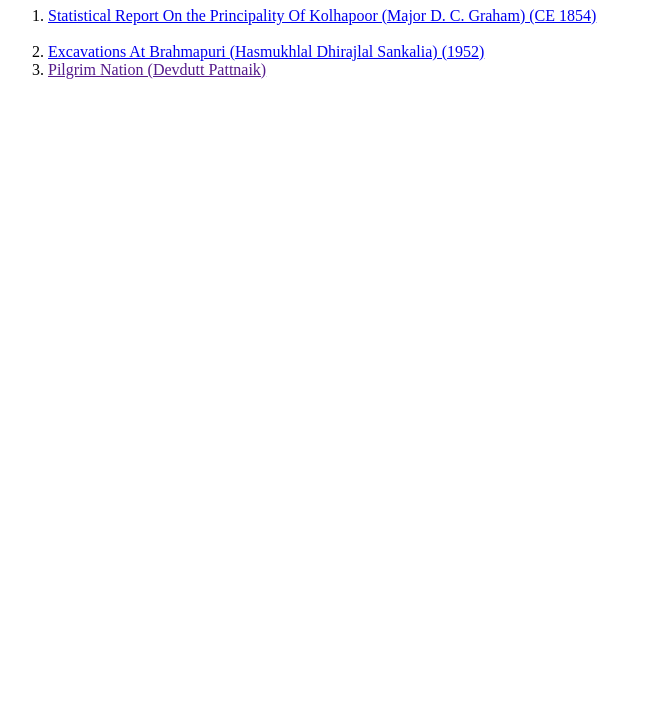
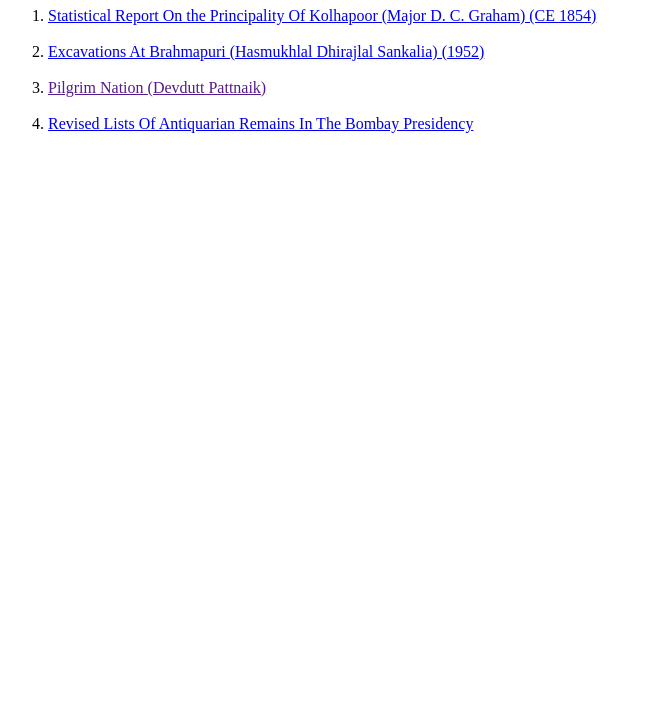
Before and after one commit to ARRYTHEBEAST/SitesInMyCity, a plain HTML site: page reference.html in a window 1280 px wide. Shown: the part 73-800 px from the top of the page, without its empty margins (0-651 px from the left). Drawn offline with Linux system fonts and the light colour scheme.

Commit message:
added references

```diff
--- a/reference.html
+++ b/reference.html
@@ -11,6 +11,9 @@
         <li><a href="https://upload.wikimedia.org/wikipedia/commons/6/6e/Selections_from_the_Records_of_the_Government%3B_Statistical_Report_on_the_Principality_of_Kolhapoor_%28IA_dli.granth.40446%29.pdf">Statistical Report On the Principality Of Kolhapoor (Major D. C. Graham) (CE 1854)</a></li>
         <br>
         <li><a href="https://books.google.co.in/books/about/Excavations_at_Brahmapuri_Kolhapur_1945.html?id=4qTRAAAAMAAJ&redir_esc=y">Excavations At Brahmapuri (Hasmukhlal Dhirajlal Sankalia) (1952)</a></li>
+        <br>
         <li><a href="">Pilgrim Nation (Devdutt Pattnaik)</a></li>
+        <br>
+        <li><a href="https://archive.org/details/in.ernet.dli.2015.53162/page/n5/mode/2up?view=theater">Revised Lists Of Antiquarian Remains In The Bombay Presidency</a></li>
     </ol>
 </html>
```
